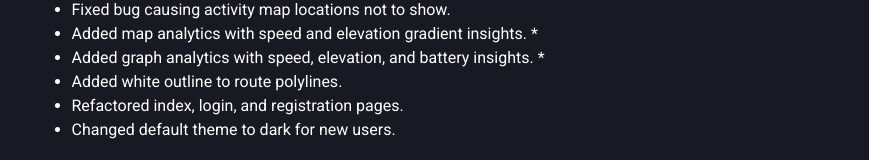
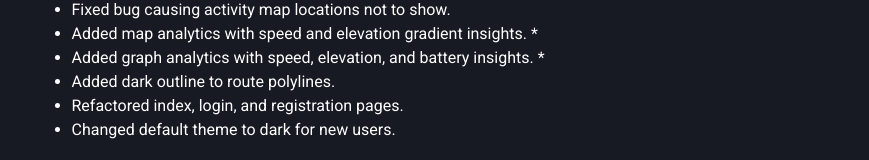
Before and after one commit to RideTracker/RideTrackerPages, a React (Create React App) app: page /changelog in a window 1280 px wide. Shown: the part 734-894 px from the top of the page, without its empty margins (196-1065 px from the left). Built offline with nearby package versions, Linux system fonts and the light colour scheme.

Commit message:
Updated version 0.9.3 changelog

```diff
--- a/src/app/changelog.tsx
+++ b/src/app/changelog.tsx
@@ -46,7 +46,7 @@ export default function ChangelogPage() {
                             <li>Fixed bug causing activity map locations not to show.</li>
                             <li>Added map analytics with speed and elevation gradient insights. *</li>
                             <li>Added graph analytics with speed, elevation, and battery insights. *</li>
-                            <li>Added white outline to route polylines.</li>
+                            <li>Added dark outline to route polylines.</li>
                             <li>Refactored index, login, and registration pages.</li>
                             <li>Changed default theme to dark for new users.</li>
                         </ul>
```
